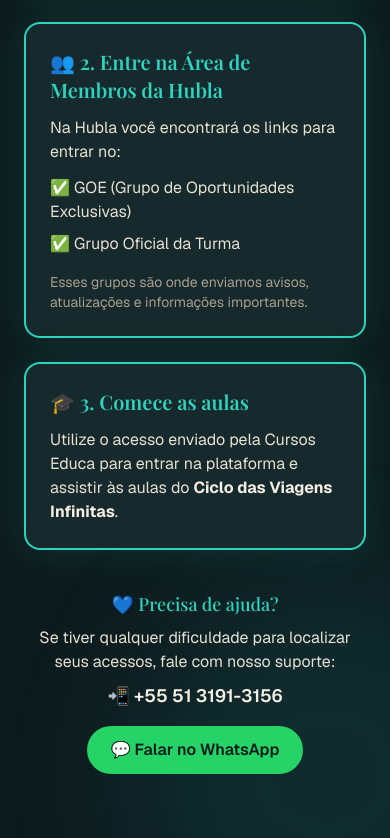
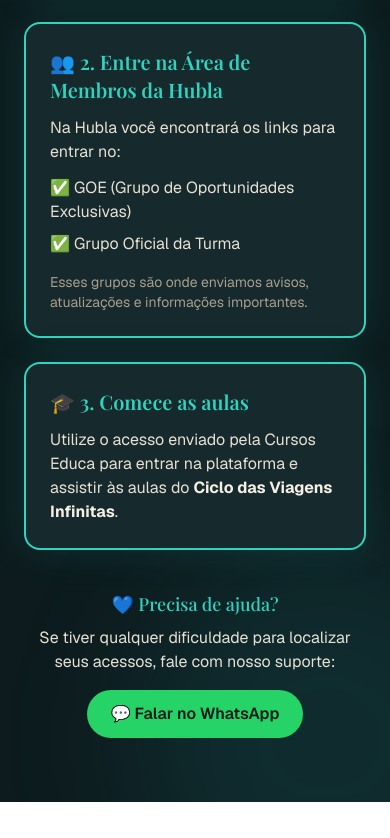
Before and after one commit to bruoliver15/nextjs-ai-chatbot, a Next.js app: page /obrigado in a window 390 px wide. Shown: the part 703-1541 px from the top of the page. After the commit the page ends 1505 px from the top, so only its background shows below. Built offline with nearby package versions, Linux system fonts and the light colour scheme.

Commit message:
Remove plain phone number from thank-you page support section
Keep only the WhatsApp button; the phone text was redundant now that
the button links to wa.me directly.

Co-Authored-By: Claude Sonnet 5 <noreply@anthropic.com>
Claude-Session: https://claude.ai/code/session_014uKTzFBQwZ5erK8dqiD52g

```diff
--- a/app/obrigado/page.tsx
+++ b/app/obrigado/page.tsx
@@ -119,9 +119,6 @@ export default function ObrigadoPage() {
               Se tiver qualquer dificuldade para localizar seus acessos, fale
               com nosso suporte:
             </p>
-            <p className="mt-2 font-semibold text-[#f5efe4] text-lg">
-              📲 +55 51 3191-3156
-            </p>
             <a
               className="mt-4 inline-flex items-center gap-2 rounded-full bg-[#25d366] px-6 py-3 font-semibold text-[#0d1b1e] transition-opacity hover:opacity-90"
               href="https://wa.me/5131913156"
```
